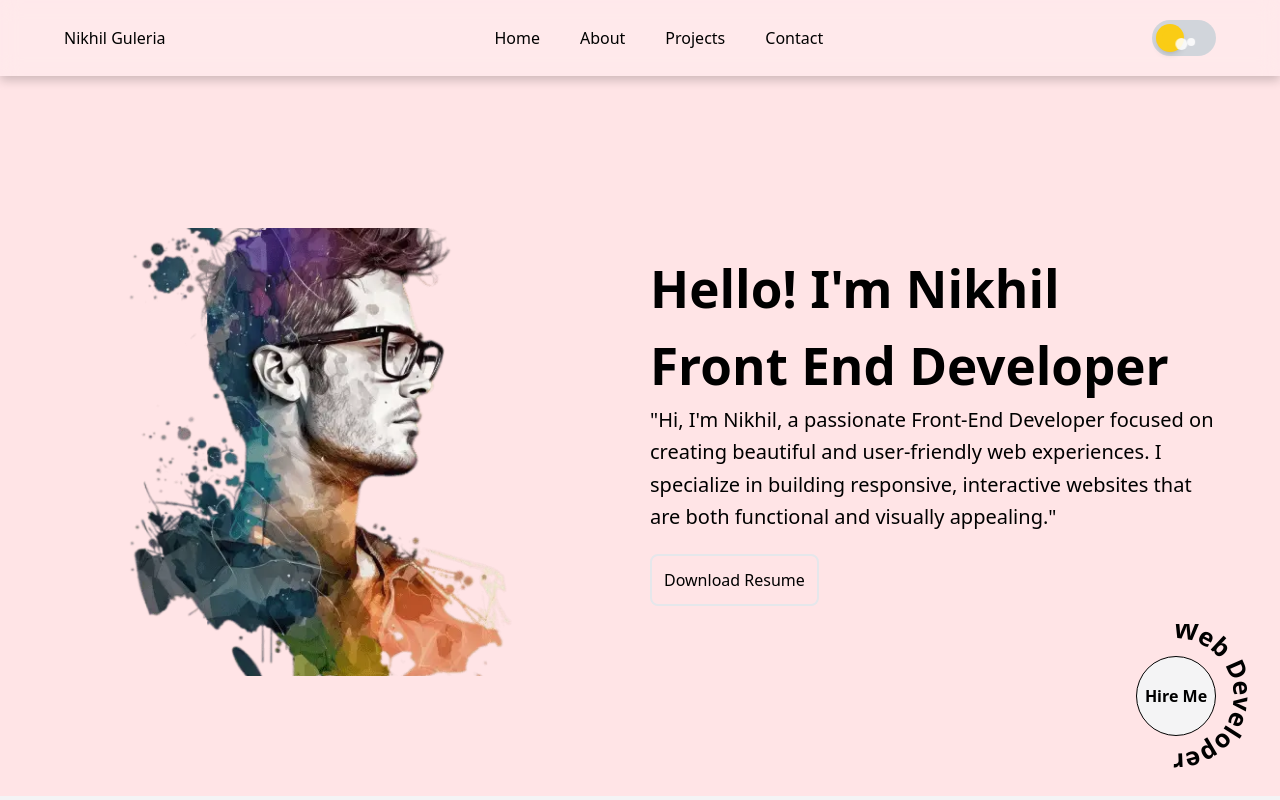
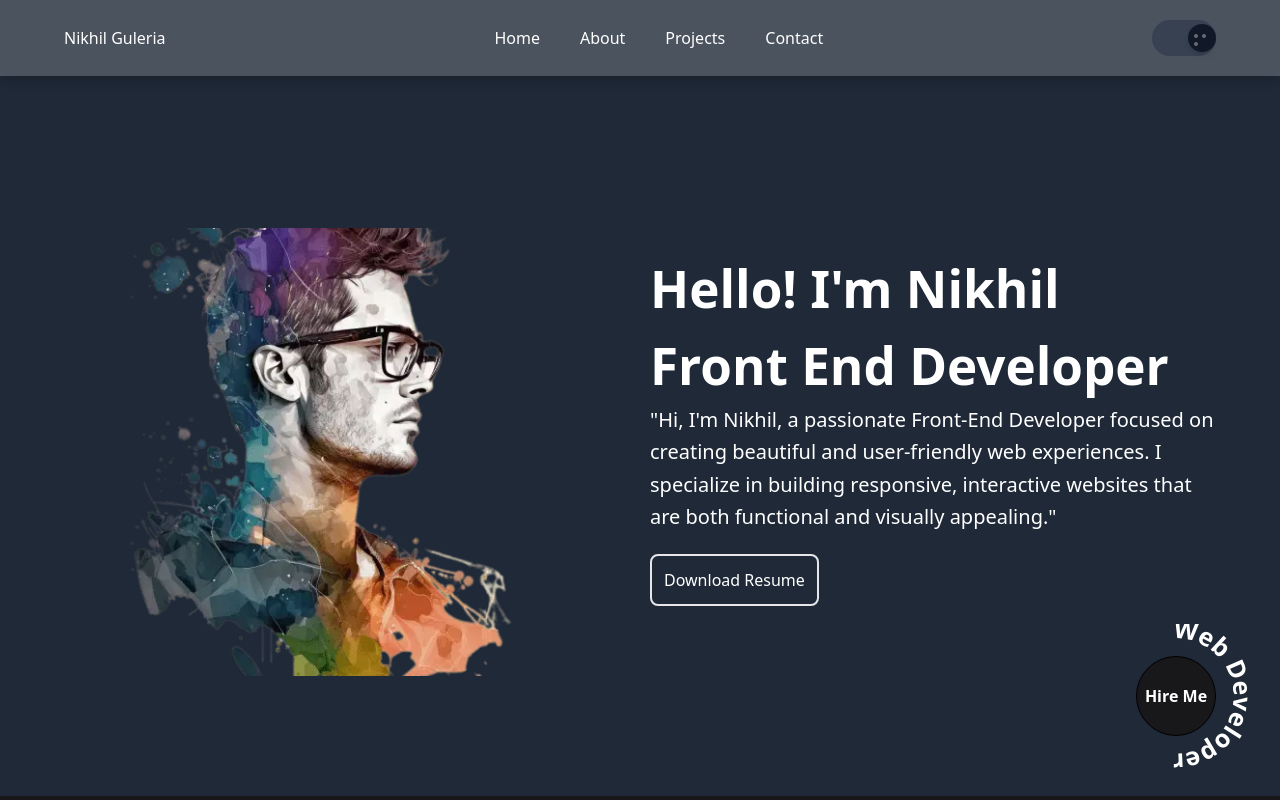
Before and after one commit to Nikhilguleria98/Portfolio, a React (Vite) app: page /#contact in a window 1280 px wide. Before the commit this address led to /. Shown: the top 800 px of the page. Built offline with nearby package versions, Linux system fonts and the light colour scheme.

Commit message:
minor changes

```diff
--- a/src/ThemeContext.jsx
+++ b/src/ThemeContext.jsx
@@ -4,7 +4,7 @@ import React, { createContext, useContext, useState } from "react";
 const ThemeContext = createContext();
 
 export const ThemeProvider = ({ children }) => {
-  const [theme, setTheme] = useState("light");
+  const [theme, setTheme] = useState("dark");
 
   const toggleTheme = () => {
     setTheme((prevTheme) => (prevTheme === "light" ? "dark" : "light"));
--- a/src/components/Hero Section/Hero.jsx
+++ b/src/components/Hero Section/Hero.jsx
@@ -39,7 +39,7 @@ const Hero = ({ isImageRounded = false, isHover = true }) => {
   return (
     <div
       id="home"
-      className=" min-h-screen  flex flex-col md:flex-row items-center justify-center px-4 md:px-16 gap-5 relative pt-[6rem] md:pt-[2rem] overflow-hidden  text-black dark:text-white bg-rose-100 dark:bg-zinc-800"
+      className=" min-h-screen  flex flex-col md:flex-row items-center justify-center px-4 md:px-16 gap-5 relative pt-[6rem] md:pt-[2rem] overflow-hidden  text-black dark:text-white bg-teal-50 dark:bg-gray-800"
       style={{
         // backgroundColor: "#060717",
         marginTop: "-5rem", // Adjust this based on the Navbar height
```
